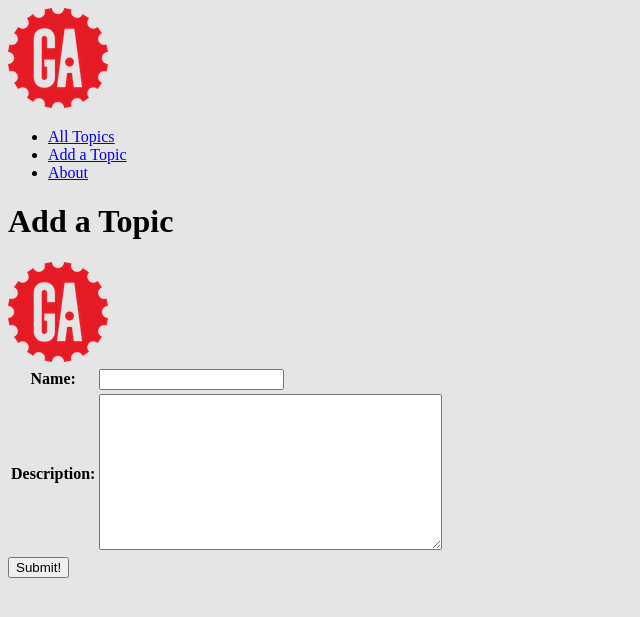
After one commit to ntharden/dont-forget, a Django app: page /topics/create/ in a window 1280 px wide. The commit adds this page. Shown: the top 617 px of the page, without its empty margins (0-640 px from the left). Run offline with Django 4.2, Linux system fonts and the light colour scheme.

Commit message:
adds create view

```diff
--- a/main_app/templates/base.html
+++ b/main_app/templates/base.html
@@ -28,8 +28,9 @@
     </div>
     <nav>
       <ul>
-				<li><a href="/topics">Topics</a></li>
-        <li><a href="/about">About</a></li>
+        <li><a href="{% url 'topics_index' %}">All Topics</a></li>
+        <li><a href="{% url 'topics_create' %}">Add a Topic</a></li>
+        <li><a href="{% url 'about' %}">About</a></li>
       </ul>
     </nav>
   </header>
--- /dev/null
+++ b/main_app/templates/main_app/topic_form.html
@@ -0,0 +1,22 @@
+{% extends 'base.html' %}
+{% load static %}
+
+{% block head %}
+<link rel="stylesheet" type="text/css" href="{% static 'css/form.css' %}"/>
+{% endblock %}
+
+{% block content %}
+
+<div class="page-header">
+  <h1>Add a Topic</h1>
+  <img src="{% static 'images/ga-logo.png' %}" alt="General Assembly logo"/>
+</div>
+<form action="" method="post" class="form-container">
+  {% csrf_token %}
+  <table>
+    {{ form.as_table }}
+  </table>
+  <button type="submit" class="btn submit">Submit!</button>
+</form>
+
+{% endblock %}
--- a/main_app/urls.py
+++ b/main_app/urls.py
@@ -6,4 +6,5 @@ urlpatterns = [
   path('about/', views.about, name='about'),
   path('topics/', views.topics_index, name='topics_index'),
   path('topics/<int:topic_id>', views.topics_detail, name='topics_detail'),
+  path('topics/create/', views.TopicCreate.as_view(), name='topics_create'),
 ]
--- a/main_app/views.py
+++ b/main_app/views.py
@@ -1,5 +1,5 @@
 from django.shortcuts import render
-from django.http import HttpResponse
+from django.views.generic.edit import CreateView
 from .models import Topic
 
 # Create your views here.
@@ -17,3 +17,7 @@ def topics_index(request):
 def topics_detail(request, topic_id):
 	topic = Topic.objects.get(id=topic_id)
 	return render(request, 'topics/detail.html', { 'topic': topic })
+
+class TopicCreate(CreateView):
+	model = Topic
+	fields = '__all__'
```
